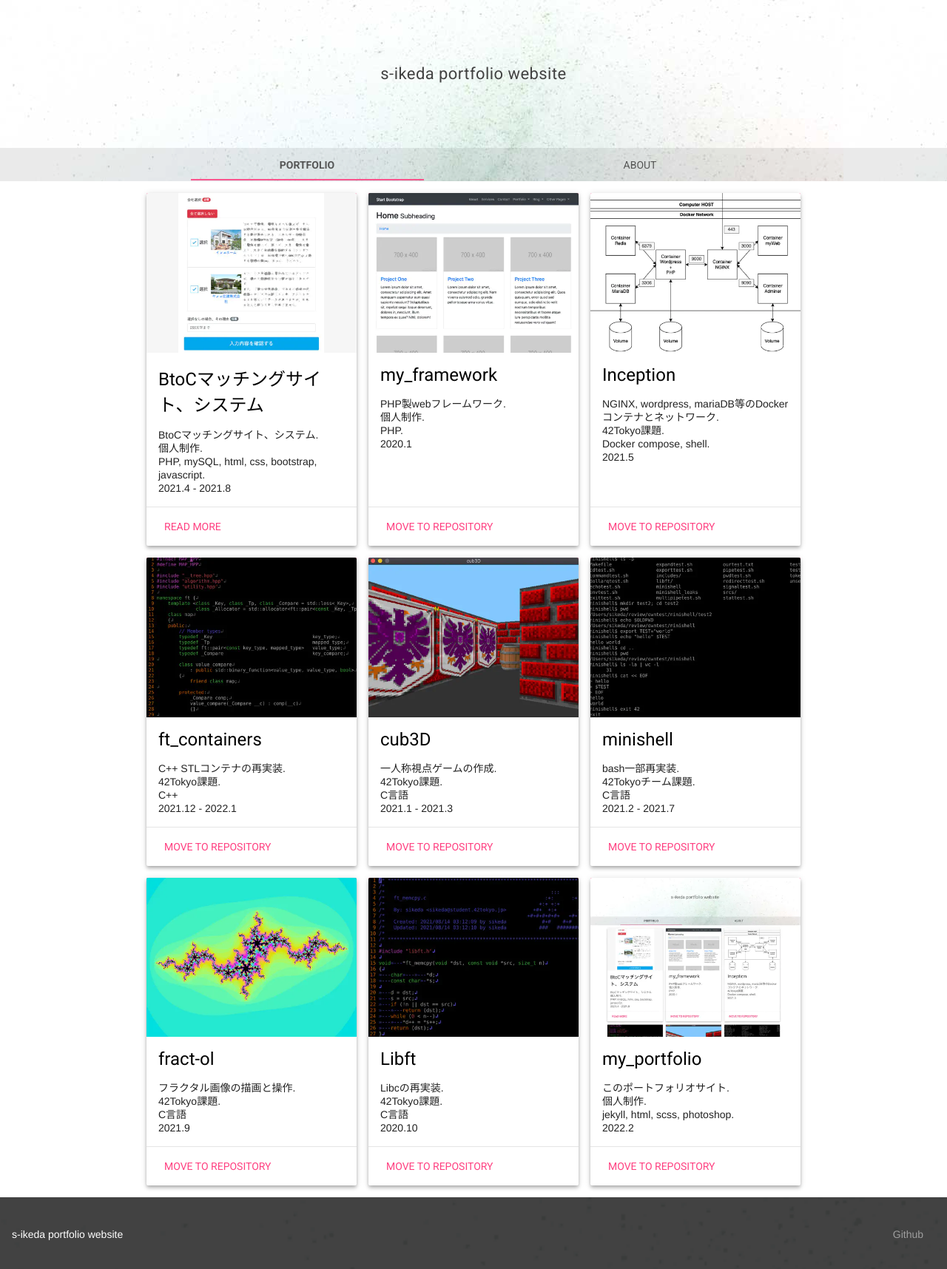
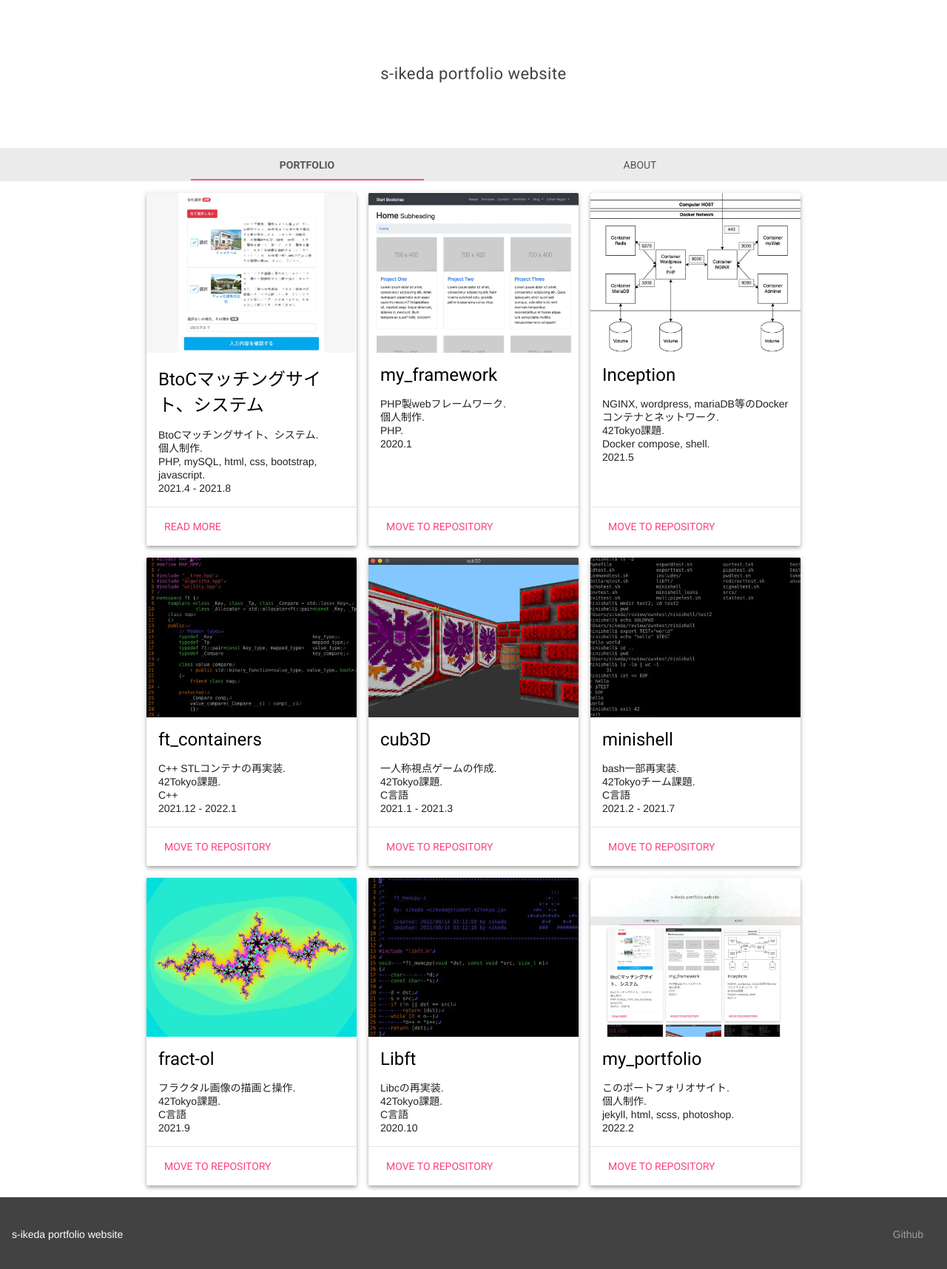
Before and after one commit to s-ike/portfolio, a Jekyll site: the page built from index.html, in a window 1280 px wide. Shown: the top 1716 px of the page at 74% size. Built offline with Jekyll 4.4.1, drawn with Linux system fonts in a browser that asks for light colours.

Commit message:
update style

```diff
--- a/_sass/main.scss
+++ b/_sass/main.scss
@@ -15,7 +15,7 @@ h1, h2 {
 
 .portfolio-header {
   position: relative;
-  background-image: url(/assets/images/header-bg.jpg);
+  background-color: white;
 
   .mdl-layout__header-row {
     padding: 0;
@@ -189,6 +189,5 @@ img.article-image {
 }
 
 footer {
-  background-image: url(/assets/images/footer-background.png);
   background-size: cover;
 }
```
Also changed, not shown: assets/images/footer-background.png (deleted), assets/images/footer-background.png.webp (deleted), assets/images/header-bg.jpg (deleted), assets/images/header-bg.jpg.webp (deleted).
